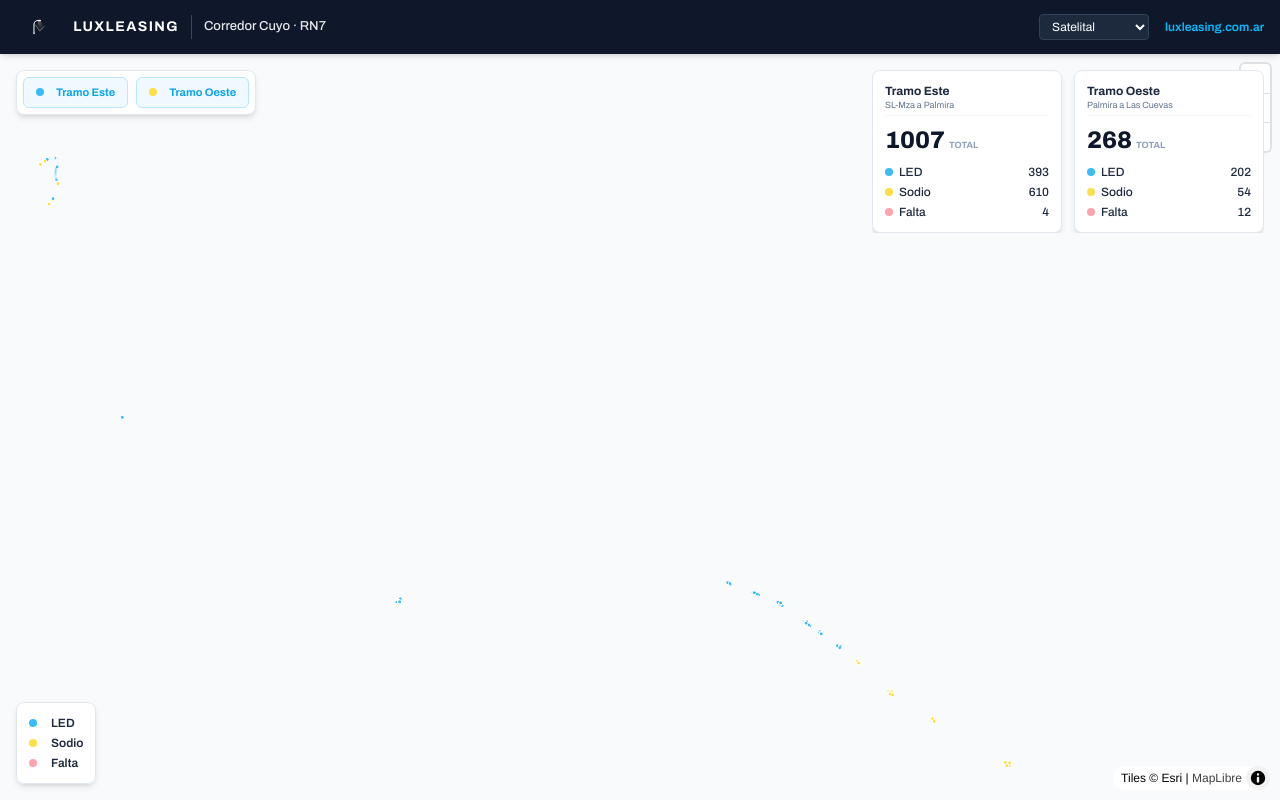
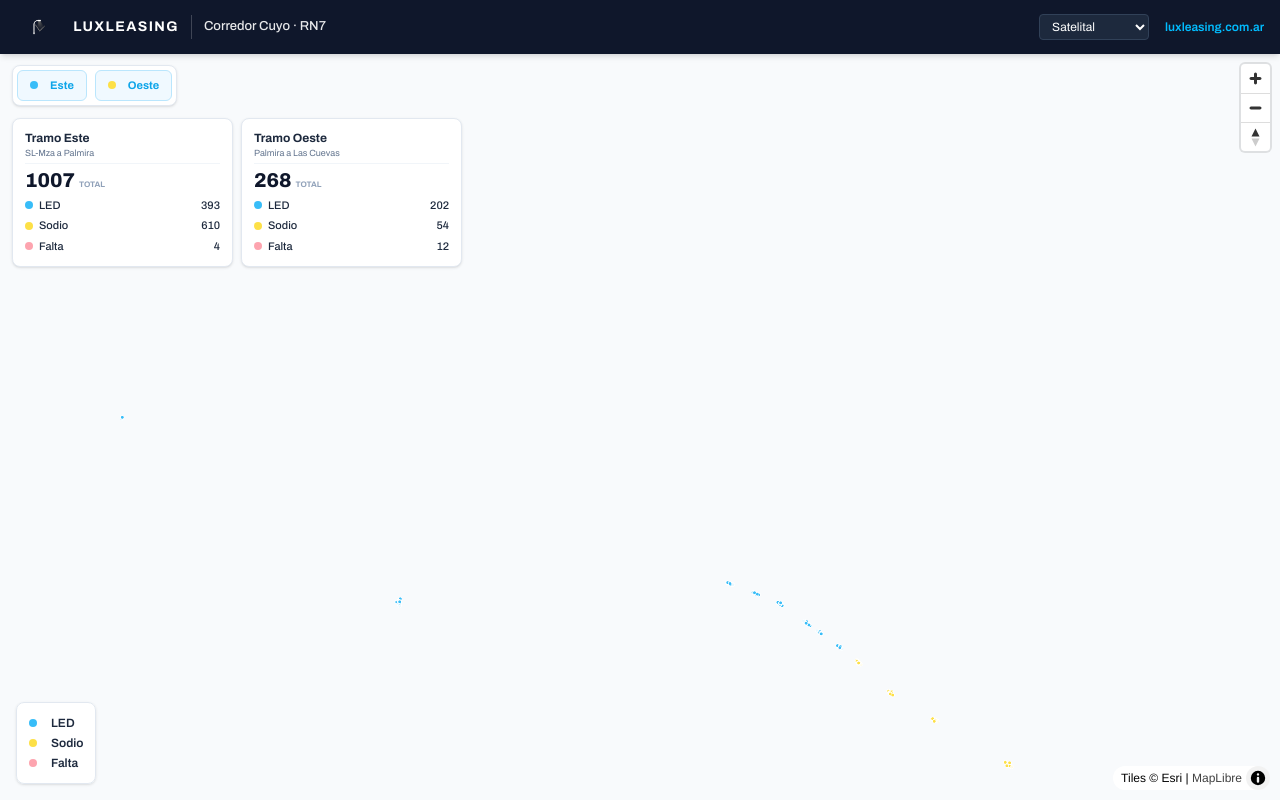
Before and after one commit to luxleasing/corredor_cuyo, a plain HTML site: page index.html in a window 1280 px wide. Drawn offline with nearby package versions, Linux system fonts and the light colour scheme; no server answers.

Commit message:
Update index.html

```diff
--- a/index.html
+++ b/index.html
@@ -19,7 +19,7 @@
     <div class="flex items-center gap-3 shrink-0">
       <img src="logo_lux_byn.png" alt="LuxLeasing" class="h-7 w-auto" onerror="this.style.display='none'">
       <span class="font-bold tracking-widest text-sm text-white">LUXLEASING</span>
-      <div class="h-6 border-l border-white/20"></div>
+      <div class="h-6 border-l border-white/20 hidden sm:block"></div>
       <h1 class="text-[13px] font-medium opacity-90 hidden sm:block">Corredor Cuyo · RN7</h1>
     </div>
 
@@ -36,30 +36,30 @@
   </header>
 
   <!-- CONTROLES Y KPIs -->
-  <div class="absolute top-[70px] left-0 w-full z-20 px-4 flex flex-col sm:flex-row justify-between items-start pointer-events-none gap-4">
+  <div class="absolute top-[65px] left-0 w-full z-20 px-3 flex flex-col gap-3 pointer-events-none">
 
     <!-- Botones de Capa -->
-    <div class="flex gap-2 pointer-events-auto bg-white p-1.5 rounded-lg shadow-md border border-slate-200">
+    <div class="flex gap-2 pointer-events-auto bg-white p-1 rounded-lg shadow-sm border border-slate-200 self-start">
       <button id="btn-este" class="layer-btn active" onclick="toggleLayer('este')">
-        <span class="dot led"></span> Tramo Este
+        <span class="dot led"></span> <span class="hidden xs:inline">Tramo</span> Este
       </button>
       <button id="btn-oeste" class="layer-btn active" onclick="toggleLayer('oeste')">
-        <span class="dot sodio"></span> Tramo Oeste
+        <span class="dot sodio"></span> <span class="hidden xs:inline">Tramo</span> Oeste
       </button>
     </div>
 
-    <!-- Tarjetas KPI -->
-    <div class="flex gap-3 pointer-events-auto w-full sm:w-auto overflow-x-auto">
+    <!-- Tarjetas KPI (Grid de 2 columnas para que entren siempre) -->
+    <div class="grid grid-cols-2 gap-2 w-full max-w-[450px] pointer-events-auto">
       <!-- KPI Este -->
-      <div class="bg-white rounded-lg shadow-md border border-slate-200 p-3 w-[190px] shrink-0">
-        <div class="text-xs font-bold text-slate-800 border-b border-slate-100 pb-1 mb-2">
-          Tramo Este <span class="block text-[9px] font-normal text-slate-500">SL-Mza a Palmira</span>
+      <div class="bg-white rounded-lg shadow-sm border border-slate-200 p-2 sm:p-3 flex flex-col justify-between">
+        <div class="text-[10px] sm:text-xs font-bold text-slate-800 border-b border-slate-100 pb-1 mb-1.5 leading-tight">
+          Tramo Este <span class="block text-[8px] sm:text-[9px] font-normal text-slate-500 mt-0.5">SL-Mza a Palmira</span>
         </div>
-        <div class="flex items-baseline gap-1 mb-2">
-          <strong id="total-este" class="text-2xl font-black text-slate-900">—</strong>
-          <span class="text-[9px] uppercase font-bold text-slate-400">total</span>
+        <div class="flex items-baseline gap-1 mb-1.5">
+          <strong id="total-este" class="text-lg sm:text-xl font-black text-slate-900 leading-none">—</strong>
+          <span class="text-[8px] uppercase font-bold text-slate-400">total</span>
         </div>
-        <div class="space-y-1 text-xs font-medium">
+        <div class="space-y-1 text-[10px] sm:text-[11px] font-medium">
           <div class="flex justify-between items-center"><span class="flex items-center"><span class="dot led"></span>LED</span> <span id="led-este">—</span></div>
           <div class="flex justify-between items-center"><span class="flex items-center"><span class="dot sodio"></span>Sodio</span> <span id="sodio-este">—</span></div>
           <div class="flex justify-between items-center"><span class="flex items-center"><span class="dot falta"></span>Falta</span> <span id="falta-este">—</span></div>
@@ -67,15 +67,15 @@
       </div>
 
       <!-- KPI Oeste -->
-      <div class="bg-white rounded-lg shadow-md border border-slate-200 p-3 w-[190px] shrink-0">
-        <div class="text-xs font-bold text-slate-800 border-b border-slate-100 pb-1 mb-2">
-          Tramo Oeste <span class="block text-[9px] font-normal text-slate-500">Palmira a Las Cuevas</span>
+      <div class="bg-white rounded-lg shadow-sm border border-slate-200 p-2 sm:p-3 flex flex-col justify-between">
+        <div class="text-[10px] sm:text-xs font-bold text-slate-800 border-b border-slate-100 pb-1 mb-1.5 leading-tight">
+          Tramo Oeste <span class="block text-[8px] sm:text-[9px] font-normal text-slate-500 mt-0.5">Palmira a Las Cuevas</span>
         </div>
-        <div class="flex items-baseline gap-1 mb-2">
-          <strong id="total-oeste" class="text-2xl font-black text-slate-900">—</strong>
-          <span class="text-[9px] uppercase font-bold text-slate-400">total</span>
+        <div class="flex items-baseline gap-1 mb-1.5">
+          <strong id="total-oeste" class="text-lg sm:text-xl font-black text-slate-900 leading-none">—</strong>
+          <span class="text-[8px] uppercase font-bold text-slate-400">total</span>
         </div>
-        <div class="space-y-1 text-xs font-medium">
+        <div class="space-y-1 text-[10px] sm:text-[11px] font-medium">
           <div class="flex justify-between items-center"><span class="flex items-center"><span class="dot led"></span>LED</span> <span id="led-oeste">—</span></div>
           <div class="flex justify-between items-center"><span class="flex items-center"><span class="dot sodio"></span>Sodio</span> <span id="sodio-oeste">—</span></div>
           <div class="flex justify-between items-center"><span class="flex items-center"><span class="dot falta"></span>Falta</span> <span id="falta-oeste">—</span></div>
@@ -88,7 +88,7 @@
   <div id="mapa" class="flex-1 w-full relative z-10"></div>
 
   <!-- LEYENDA -->
-  <div class="absolute bottom-4 left-4 z-20 bg-white/90 backdrop-blur rounded-lg shadow-md border border-slate-200 p-3 text-xs font-semibold">
+  <div class="absolute bottom-4 left-4 z-20 bg-white/90 backdrop-blur rounded-lg shadow-sm border border-slate-200 p-2 sm:p-3 text-[10px] sm:text-xs font-semibold">
     <div class="flex items-center gap-2 mb-1"><span class="dot led"></span> LED</div>
     <div class="flex items-center gap-2 mb-1"><span class="dot sodio"></span> Sodio</div>
     <div class="flex items-center gap-2"><span class="dot falta"></span> Falta</div>
```
